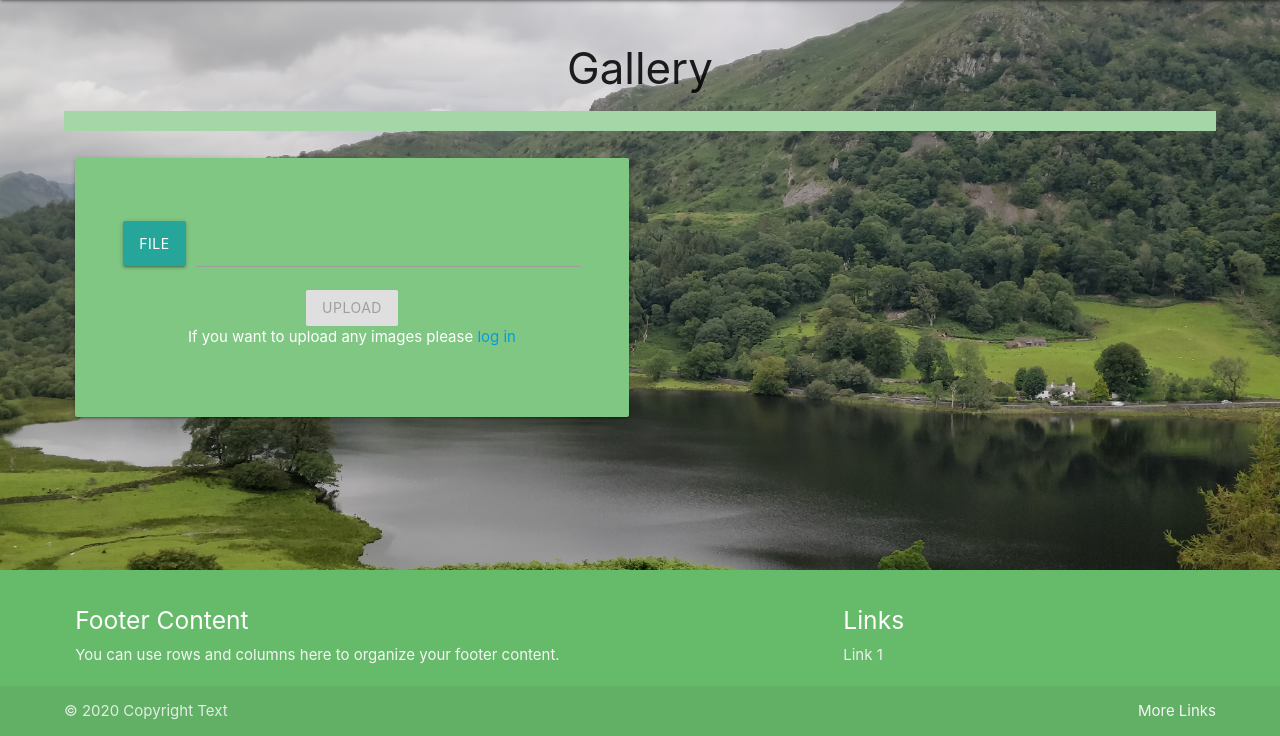
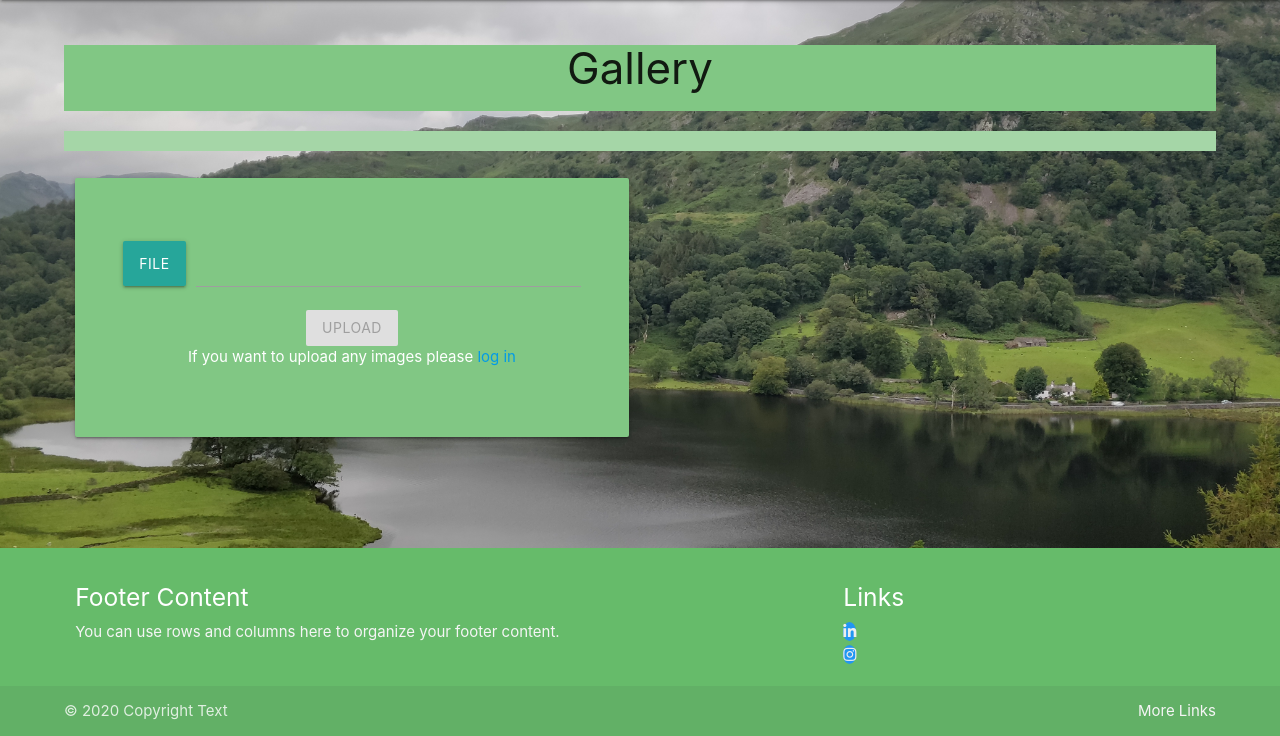
Before and after one commit to mattb0101/lakes_walks, a Flask app: page /gallery in a window 1280 px wide. Shown: the part 64-800 px from the top of the page. Run offline with Flask 2, Linux system fonts and the light colour scheme; data that the repository does not hold is empty; some libraries are stand-ins or nearby versions.

Commit message:
Tidying some layout issues on Gallery. Create admin user to be able to edit anything live

```diff
--- a/app.py
+++ b/app.py
@@ -76,18 +76,24 @@ def publish_walk():
 @app.route("/edit_walk/<walk_id>", methods=["GET", "POST"])
 def edit_walk(walk_id):
     if request.method == "POST":
-        walk = {
-            "walk_name": request.form.get("walk_name"),
-            "walk_header": request.form.get("overview"),
-            "walk_main_text1": request.form.get("walk"),
-            "walk_return": request.form.get("return"),
-            "walk_difficulty": request.form.get("difficulty"),
-            "user_created": session["user"]
-        }
-        mongo.db.walks.update({"_id": ObjectId(walk_id)}, walk)
-        flash("Thanks for sharing your walk with us!")
+        if 'walk_image' in request.files:
+            walk_image = request.files['walk_image']
+            mongo.save_file(walk_image.filename, walk_image)
 
-        return redirect(url_for('user_walk', walk_name=request.form.get("walk_name")))
+            walk = {
+                "walk_name": request.form.get("walk_name"),
+                "walk_header": request.form.get("overview"),
+                "walk_main_text1": request.form.get("walk"),
+                "walk_return": request.form.get("return"),
+                "walk_difficulty": request.form.get("difficulty"),
+                "walk_image_name": walk_image.filename
+            }
+            flash("This walk has been updated")
+
+            mongo.db.walks.update({"_id": ObjectId(walk_id)}, walk)
+            return redirect(url_for('walk', walk_name=request.form.get("walk_name")))
+
+        return redirect(url_for('walk', walk_name=request.form.get("walk_name")))
 
 
 @app.route("/walk/<walk_name>")
--- a/templates/areas.html
+++ b/templates/areas.html
@@ -3,7 +3,9 @@
     {% block content %}
 		<section class="container">
 			<div class="row">
-				<h2 class="center-align">{{ area.area }}</h2>
+                <div class="card col s12 m10 offset-m1 center-align green lighten-2">
+                    <h3>{{ area.area }}</h3>
+                </div>
 				<div class="col s12 m4 l3 offset-m1 offset-l1">
 					<ul class="collapsible popout">
 						{% for group in groups %}
--- a/templates/base.html
+++ b/templates/base.html
@@ -115,7 +115,8 @@
               <div class="col l4 offset-l2 s12">
                 <h5 class="white-text">Links</h5>
                 <ul>
-                  <li><a class="grey-text text-lighten-3" href="#!">Link 1</a></li>
+                  <li><a class="grey-text text-lighten-3 blue circle " href="#!"><i class="fab fa-linkedin-in"></i></a></li>
+                  <li><a class="grey-text text-lighten-3 blue circle" href="#!"><i class="fab fa-instagram"></i></a></li>
                 </ul>
               </div>
             </div>
--- a/templates/gallery.html
+++ b/templates/gallery.html
@@ -1,12 +1,14 @@
 {% extends "base.html" %}
 
 {% block content%}
-    <h3 class="col s12 center-align">Gallery</h3>
+        <div class="row s12 center-align green lighten-2">
+            <h3>Gallery</h3>
+        </div>
         <div class="row">
-            <div class="col s12 green lighten-3">
+            <div class="col s12  green lighten-3">
                 <div class="row">
                     {% for image in images %}
-                        <div class="col s6 m3 l3">
+                        <div class="col s12 m4 l3">
                             <div class="card green lighten-2">
                                 <div class="card-image">
                                     <img class="materialboxed responsive-img" src="{{ url_for('file', filename=image.gallery_image_name) }}" alt="">
--- a/templates/walks.html
+++ b/templates/walks.html
@@ -3,7 +3,9 @@
 {% block content %}
     <div class="row">
         <div class="col s12 center-align">
-            <h3>Walks</h3>
+            <div class="card col s12 green lighten-2">
+                <h3>Walks</h3>
+            </div>
         </div>
     </div>
     <div class="row">
@@ -29,7 +31,7 @@
             <div class="col s12 green lighten-3">
                 <div class="row">
                     {% for walk in walks %}
-                        <div class="col s6 m4 l4">
+                        <div class="col s12 m6 l4">
                             <a class="black-text" href="{{ url_for('walk', walk_name=walk.walk_name) }}">
                             <div class="card green lighten-2">
                                 <div class="card-image">
```
Also changed, not shown: templates/walk.html (+11 -2 lines).
